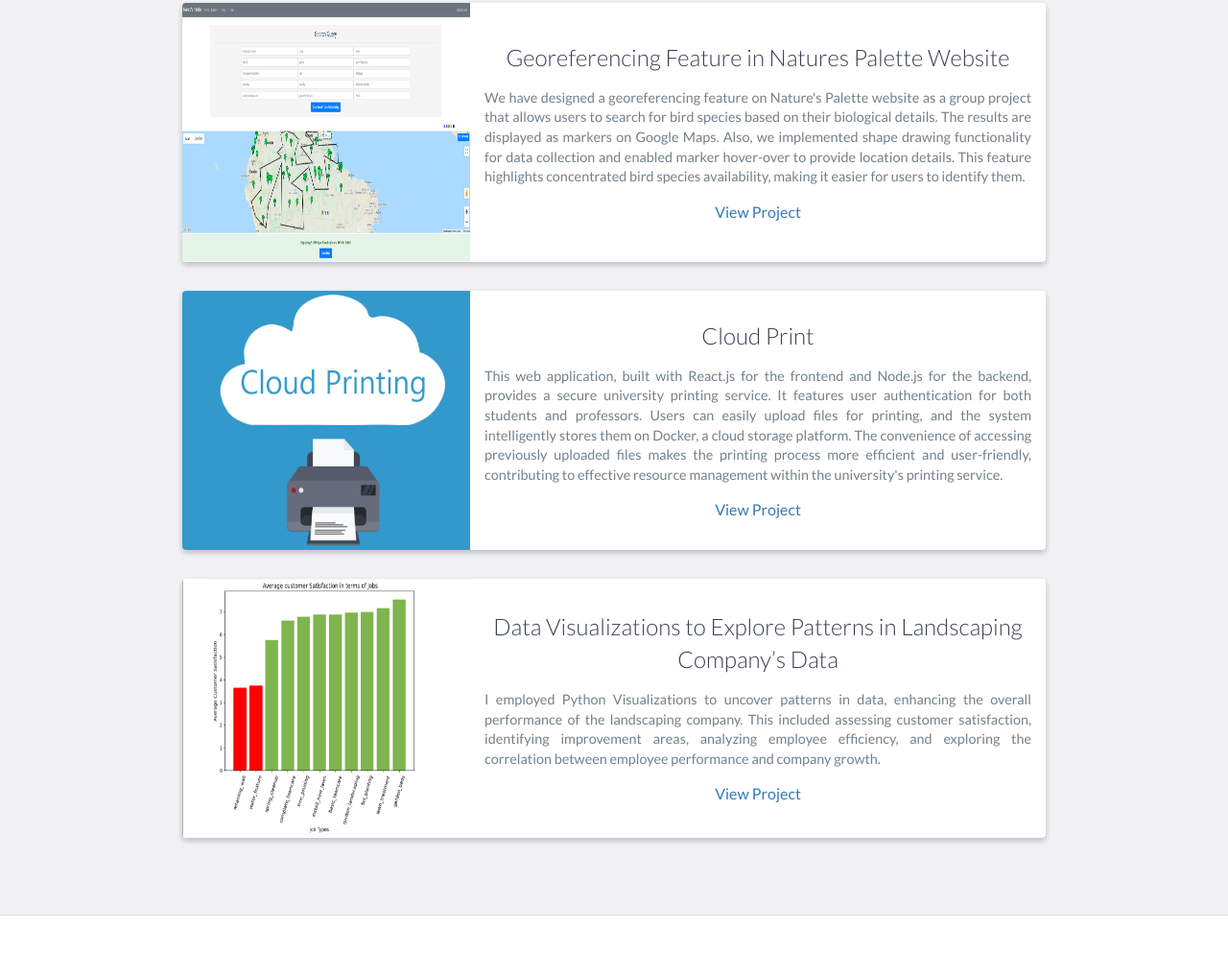
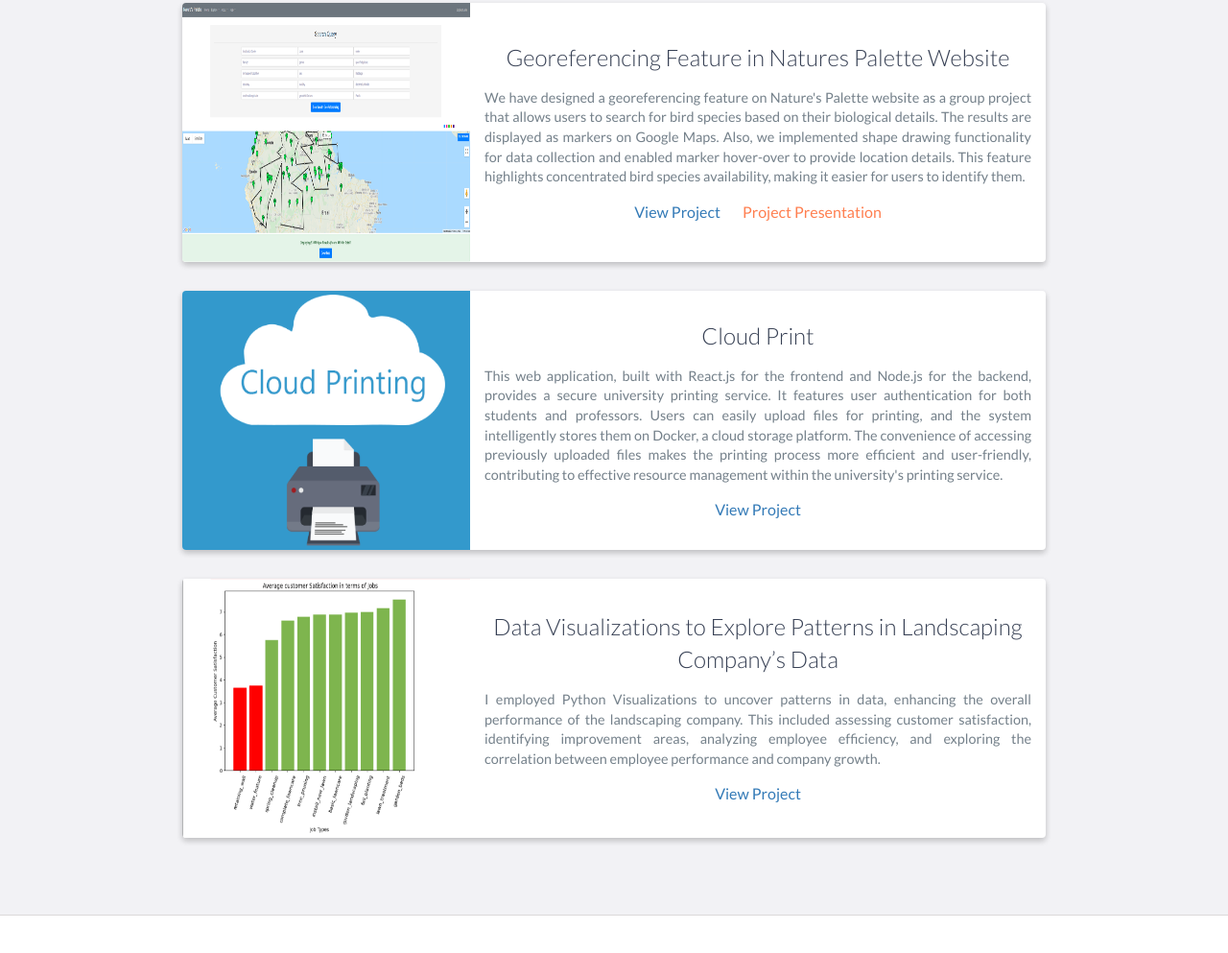
Before and after one commit to swapnalikadam/swapnalikadam, a website: page index.html in a window 1280 px wide. Shown: the part 5143-6136 px from the top of the page at 96% size. Drawn offline with nearby package versions, Linux system fonts and the light colour scheme.

Commit message:
added project prsentation

```diff
--- a/index.html
+++ b/index.html
@@ -276,6 +276,7 @@
                         <p style="text-align: justify;">
                             We have designed a georeferencing feature on Nature's Palette website as a group project that allows users to search for bird species based on their biological details. The results are displayed as markers on Google Maps. Also, we implemented shape drawing functionality for data collection and enabled marker hover-over to provide location details. This feature highlights concentrated bird species availability, making it easier for users to identify them.                        </p>
                         <a href="https://github.com/swapnalikadam/Academic-Projects/tree/Georeferencing-Feature-Implementation">View Project</a>
+                        <a style="margin-left: 20px; color: coral;" href="https://docs.google.com/presentation/d/1AWqDipMHuimgCzhIqQqhz5nSNnx03Got/edit?usp=sharing&ouid=105621801929464830713&rtpof=true&sd=true">Project Presentation</a>
                     </div>
                     <!-- End .project-info -->
                 </div>
```
